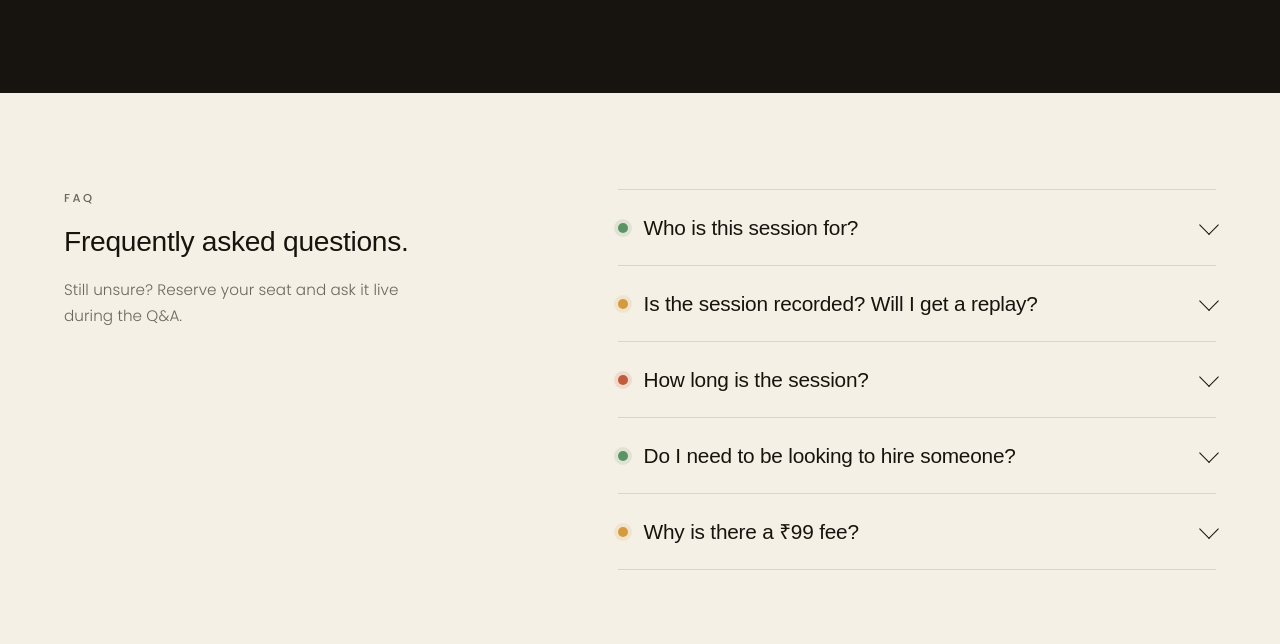
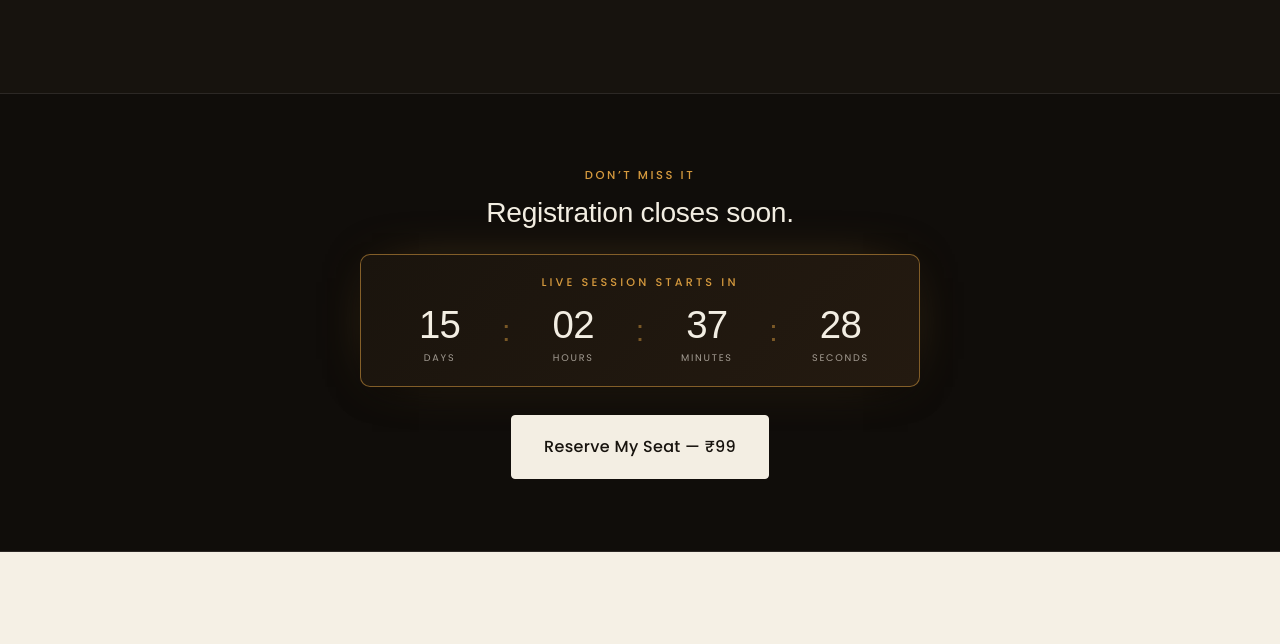
Before and after one commit to Simplifyhome9619/Webinar, a plain HTML site: page index.html in a window 1280 px wide. Shown: the part 4003-4647 px from the top of the page. Drawn offline with Linux system fonts and the light colour scheme.

Commit message:
Add mid-page countdown strip before FAQ with CTA button

```diff
--- /dev/null
+++ b/css/countdown-strip.css
@@ -0,0 +1,41 @@
+/* =========================================================
+   countdown-strip.css
+   Mid-page countdown reminder section (between Journey and FAQ)
+   ========================================================= */
+
+.countdown-strip {
+  background: var(--bg);
+  padding: 4.5rem 0;
+  border-top: 1px solid var(--cream-line);
+  border-bottom: 1px solid var(--cream-line);
+}
+
+.countdown-strip__inner {
+  display: flex;
+  flex-direction: column;
+  align-items: center;
+  text-align: center;
+  gap: 0;
+}
+
+.countdown-strip__inner .kicker {
+  color: var(--think);
+  margin: 0 0 0.6rem;
+}
+
+.countdown-strip__title {
+  margin: 0 0 1.5rem;
+  font-size: clamp(1.4rem, 2.2vw, 1.9rem);
+  line-height: 1.25;
+  color: var(--cream);
+}
+
+.countdown-strip .countdown--big {
+  margin: 0 0 1.75rem;
+  width: 100%;
+  max-width: 560px;
+}
+
+.countdown-strip__cta {
+  margin: 0;
+}
--- a/index.html
+++ b/index.html
@@ -19,16 +19,17 @@
   <link rel="preconnect" href="https://fonts.gstatic.com" crossorigin />
   <link href="https://fonts.googleapis.com/css2?family=Poppins:ital,wght@0,300;0,400;0,500;0,600;0,700;1,400&display=swap" rel="stylesheet" />
 
-  <link rel="stylesheet" href="css/base.css?v=20260925h" />
-  <link rel="stylesheet" href="css/hero.css?v=20260925h" />
-  <link rel="stylesheet" href="css/framework.css?v=20260925h" />
-  <link rel="stylesheet" href="css/host.css?v=20260925h" />
-  <link rel="stylesheet" href="css/reviews.css?v=20260925h" />
-  <link rel="stylesheet" href="css/journey.css?v=20260925h" />
-  <link rel="stylesheet" href="css/faq.css?v=20260925h" />
-  <link rel="stylesheet" href="css/banner.css?v=20260925h" />
-  <link rel="stylesheet" href="css/footer.css?v=20260925h" />
-  <link rel="stylesheet" href="css/responsive.css?v=20260925h" />
+  <link rel="stylesheet" href="css/base.css?v=20260925i" />
+  <link rel="stylesheet" href="css/hero.css?v=20260925i" />
+  <link rel="stylesheet" href="css/framework.css?v=20260925i" />
+  <link rel="stylesheet" href="css/host.css?v=20260925i" />
+  <link rel="stylesheet" href="css/reviews.css?v=20260925i" />
+  <link rel="stylesheet" href="css/journey.css?v=20260925i" />
+  <link rel="stylesheet" href="css/countdown-strip.css?v=20260925i" />
+  <link rel="stylesheet" href="css/faq.css?v=20260925i" />
+  <link rel="stylesheet" href="css/banner.css?v=20260925i" />
+  <link rel="stylesheet" href="css/footer.css?v=20260925i" />
+  <link rel="stylesheet" href="css/responsive.css?v=20260925i" />
 </head>
 <body>
 
@@ -495,6 +496,32 @@
 
 
   <!-- =========================================================
+       COUNTDOWN STRIP (mid-page reminder)
+       ========================================================= -->
+  <section class="countdown-strip">
+    <div class="container countdown-strip__inner">
+      <p class="kicker kicker--light">Don&rsquo;t miss it</p>
+      <h2 class="serif countdown-strip__title">Registration closes soon.</h2>
+
+      <div class="countdown countdown--big" aria-label="Time remaining until webinar">
+        <div class="countdown__label">Live session starts in</div>
+        <div class="countdown__grid">
+          <div class="countdown__unit"><b data-d>--</b><span>Days</span></div>
+          <div class="countdown__sep" aria-hidden="true">:</div>
+          <div class="countdown__unit"><b data-h>--</b><span>Hours</span></div>
+          <div class="countdown__sep" aria-hidden="true">:</div>
+          <div class="countdown__unit"><b data-m>--</b><span>Minutes</span></div>
+          <div class="countdown__sep" aria-hidden="true">:</div>
+          <div class="countdown__unit"><b data-s>--</b><span>Seconds</span></div>
+        </div>
+      </div>
+
+      <a href="#regForm" class="btn btn--primary btn--lg countdown-strip__cta">Reserve My Seat &mdash; &#8377;99</a>
+    </div>
+  </section>
+
+
+  <!-- =========================================================
        FAQ
        ========================================================= -->
   <section class="faq" id="faq">
--- a/js/main.js
+++ b/js/main.js
@@ -7,23 +7,18 @@
 (function () {
   "use strict";
 
-  /* ---- Countdown to the live session ---- */
+  /* ---- Countdown to the live session (supports multiple countdowns on the page) ---- */
   // Target: Saturday, 10 October 2026, 6:00 PM IST (UTC+5:30)
   const WEBINAR_TS = new Date("2026-10-10T18:00:00+05:30").getTime();
   const WEBINAR_LEN_MS = 90 * 60 * 1000; // 90 min live window
 
-  const countdownEl = document.getElementById("countdown");
+  const countdownEls = document.querySelectorAll(".countdown");
 
-  if (countdownEl) {
-    const dEl = countdownEl.querySelector("[data-d]");
-    const hEl = countdownEl.querySelector("[data-h]");
-    const mEl = countdownEl.querySelector("[data-m]");
-    const sEl = countdownEl.querySelector("[data-s]");
-
+  if (countdownEls.length) {
     const pad = (n) => String(n).padStart(2, "0");
 
-    function renderMsg(cls, text) {
-      countdownEl.innerHTML =
+    function renderMsg(el, cls, text) {
+      el.innerHTML =
         '<div class="countdown__msg ' + cls + '">' + text + "</div>";
     }
 
@@ -32,24 +27,32 @@
       const diff = WEBINAR_TS - Date.now();
 
       if (diff <= 0) {
-        if (diff > -WEBINAR_LEN_MS) {
-          renderMsg("", "Session is live now &mdash; join on Zoom");
-        } else {
-          renderMsg("countdown__msg--ended", "Session ended.");
-        }
+        countdownEls.forEach(function (el) {
+          if (diff > -WEBINAR_LEN_MS) {
+            renderMsg(el, "", "Session is live now &mdash; join on Zoom");
+          } else {
+            renderMsg(el, "countdown__msg--ended", "Session ended.");
+          }
+        });
         window.clearInterval(timer);
         return;
       }
 
-      const d = Math.floor(diff / 86400000);
-      const h = Math.floor((diff % 86400000) / 3600000);
-      const m = Math.floor((diff % 3600000) / 60000);
-      const s = Math.floor((diff % 60000) / 1000);
+      const d = pad(Math.floor(diff / 86400000));
+      const h = pad(Math.floor((diff % 86400000) / 3600000));
+      const m = pad(Math.floor((diff % 3600000) / 60000));
+      const s = pad(Math.floor((diff % 60000) / 1000));
 
-      dEl.textContent = pad(d);
-      hEl.textContent = pad(h);
-      mEl.textContent = pad(m);
-      sEl.textContent = pad(s);
+      countdownEls.forEach(function (el) {
+        const dEl = el.querySelector("[data-d]");
+        const hEl = el.querySelector("[data-h]");
+        const mEl = el.querySelector("[data-m]");
+        const sEl = el.querySelector("[data-s]");
+        if (dEl) dEl.textContent = d;
+        if (hEl) hEl.textContent = h;
+        if (mEl) mEl.textContent = m;
+        if (sEl) sEl.textContent = s;
+      });
     }
 
     tick();
```
